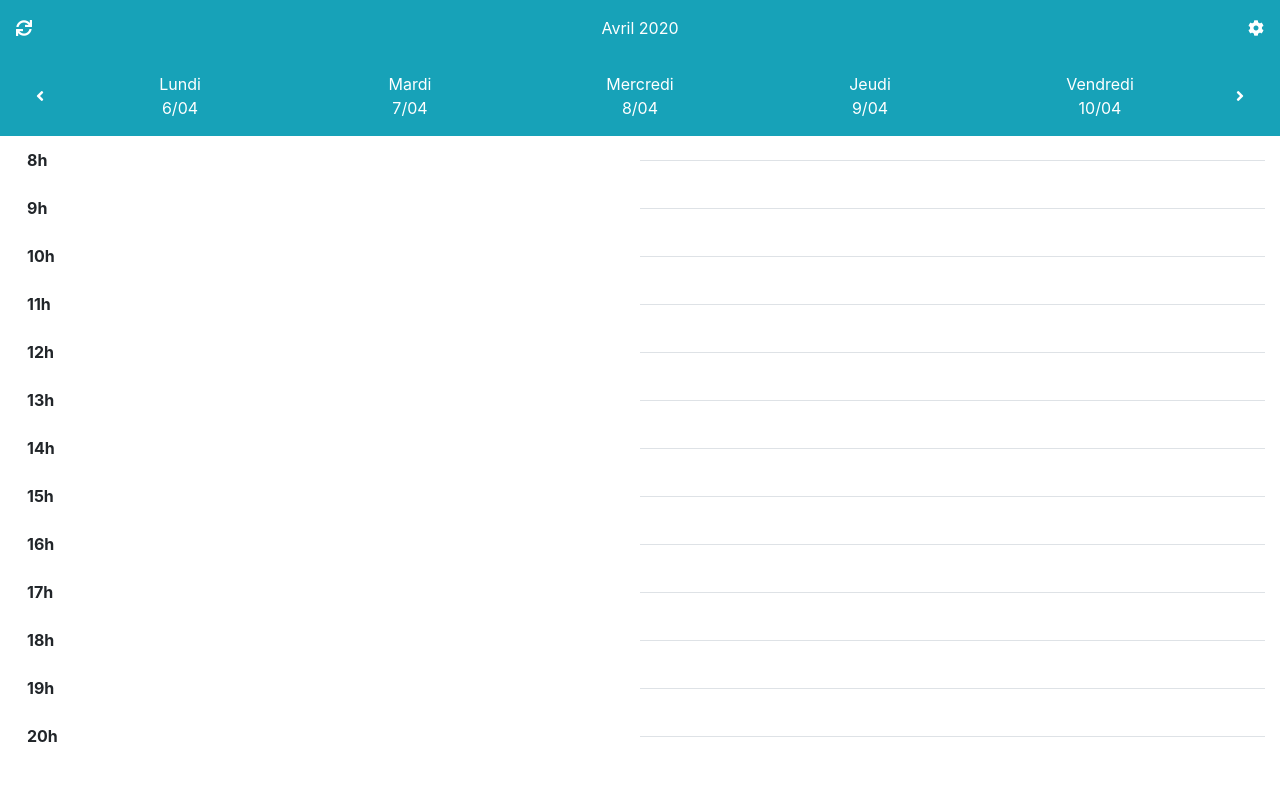
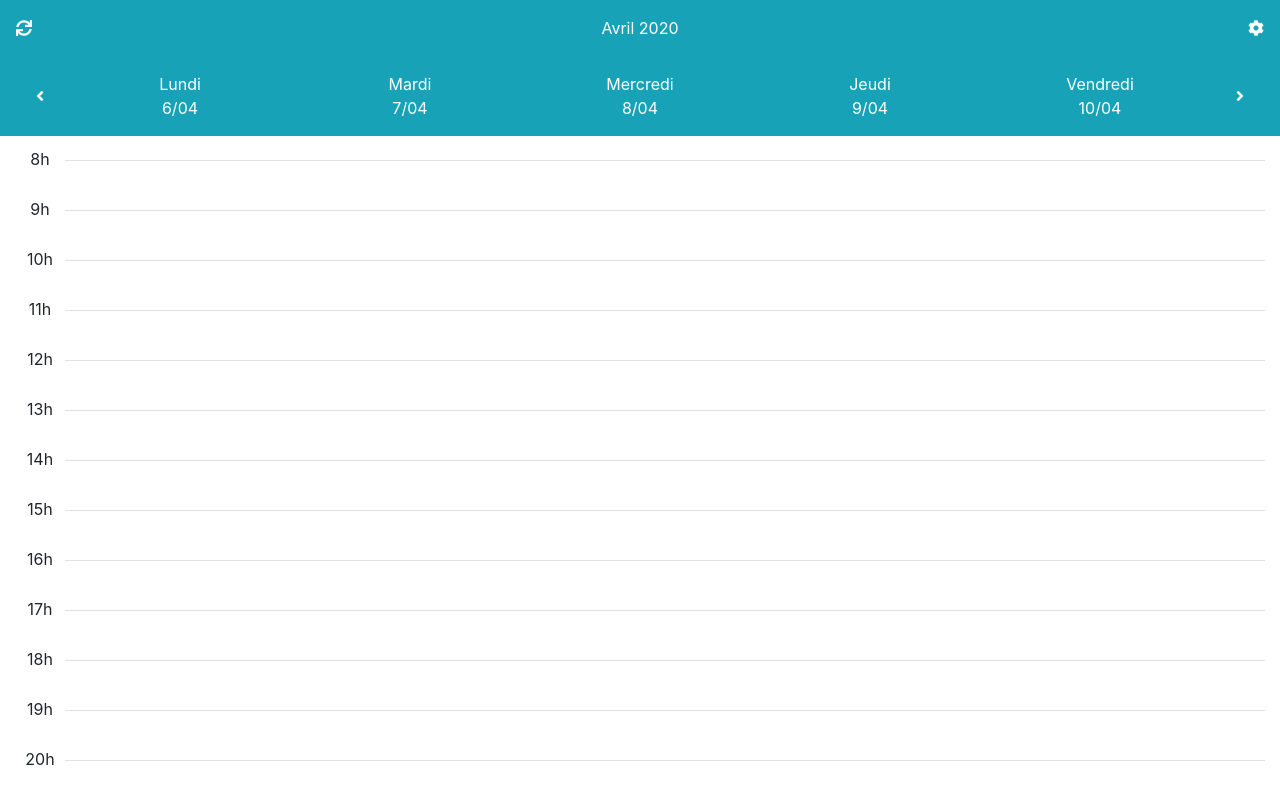
Before and after one commit to edt-epsi/edt-epsi-client, a Vue app: page / in a window 1280 px wide. Built offline with nearby package versions, Linux system fonts and the light colour scheme.

Commit message:
Revue template grille edt

```diff
--- a/src/App.vue
+++ b/src/App.vue
@@ -67,61 +67,49 @@
         </a>
       </nav>
     </section>
-    <main class="container-fluid pt-4">
-      <table class="table">
-        <tr>
-          <th>8h</th>
-          <th></th>
-        </tr>
-        <tr>
-          <th>9h</th>
-          <th></th>
-        </tr>
-        <tr>
-          <th>10h</th>
-          <th></th>
-        </tr>
-        <tr>
-          <th>11h</th>
-          <th></th>
-        </tr>
-        <tr>
-          <th>12h</th>
-          <th></th>
-        </tr>
-        <tr>
-          <th>13h</th>
-          <th></th>
-        </tr>
-        <tr>
-          <th>14h</th>
-          <th></th>
-        </tr>
-        <tr>
-          <th>15h</th>
-          <th></th>
-        </tr>
-        <tr>
-          <th>16h</th>
-          <th></th>
-        </tr>
-        <tr>
-          <th>17h</th>
-          <th></th>
-        </tr>
-        <tr>
-          <th>18h</th>
-          <th></th>
-        </tr>
-        <tr>
-          <th>19h</th>
-          <th></th>
-        </tr>
-        <tr>
-          <th>20h</th>
-          <th></th>
-        </tr>
-      </table>
+    <main class="container-fluid pt-4 px-custom-0 container-schedule">
+      <div class="overlay">
+        <div class="line"></div>
+        <div class="line"></div>
+        <div class="line"></div>
+        <div class="line"></div>
+        <div class="line"></div>
+        <div class="line"></div>
+        <div class="line"></div>
+        <div class="line"></div>
+        <div class="line"></div>
+        <div class="line"></div>
+        <div class="line"></div>
+        <div class="line"></div>
+        <div class="line"></div>
+      </div>
+      <div class="schedule">
+        <div class="sc-head text-center">
+          <div>8h</div>
+          <div>9h</div>
+          <div>10h</div>
+          <div>11h</div>
+          <div>12h</div>
+          <div>13h</div>
+          <div>14h</div>
+          <div>15h</div>
+          <div>16h</div>
+          <div>17h</div>
+          <div>18h</div>
+          <div>19h</div>
+          <div>20h</div>
+        </div>
+        <div class="sc-monday" :class="{ active: hasSelect(showMonday) }">
+        </div>
+        <div class="sc-tuesday" :class="{ active: hasSelect(showTuesday) }">
+        </div>
+        <div class="sc-wednesday" :class="{ active: hasSelect(showWednesday) }">
+        </div>
+        <div class="sc-thursday" :class="{ active: hasSelect(showThursday) }">
+        </div>
+        <div class="sc-friday" :class="{ active: hasSelect(showFriday) }">
+        </div>
+      </div>
     </main>
   </div>
 </template>
@@ -198,28 +186,47 @@ export default {
     max-width: 50px;
   }
 
-  .table {
-    table-layout: fixed;
-  }
-
-  .table tr th:first-child {
-    position: relative;
-    top: -25px;
-    border-top: none;
-  }
-
-  .table th {
-    width: 50px;
-  }
-
   .nav-pills .nav-link.active,
   .nav-pills .show>.nav-link {
     background-color: #0c5460 !important;
   }
 
+  .schedule {
+    display: grid;
+    column-gap: 2px;
+    grid-template-columns: 50px repeat(5, 1fr) 50px;
+  }
+
+  .schedule > div,
+  .overlay {
+    display: grid;
+    grid-template-rows: repeat(12, 50px);
+  }
+
+  .line {
+    height: 1px;
+    background-color: #dee2e6;
+    width: 100%;
+  }
+
+  .container-schedule {
+    position: relative;
+  }
+
+  .sc-head {
+    margin-top: -13px;
+    background-color: white;
+  }
+
+  .container-schedule > div {
+    position: absolute;
+    top: 1.5rem;
+    left: 15px;
+    right: 15px;
+  }
+
   @media (max-width: 991.98px) {
-    .table td:not(.active),
-    .table tr th:last-child {
+    .schedule > div:not(.active):not(.sc-head) {
       display: none;
     }
 
@@ -227,5 +234,11 @@ export default {
       padding-left: 0;
       padding-right: 0;
     }
+
+    .schedule {
+      display: grid;
+      column-gap: 2px;
+      grid-template-columns: 50px auto;
+    }
   }
 </style>
```
